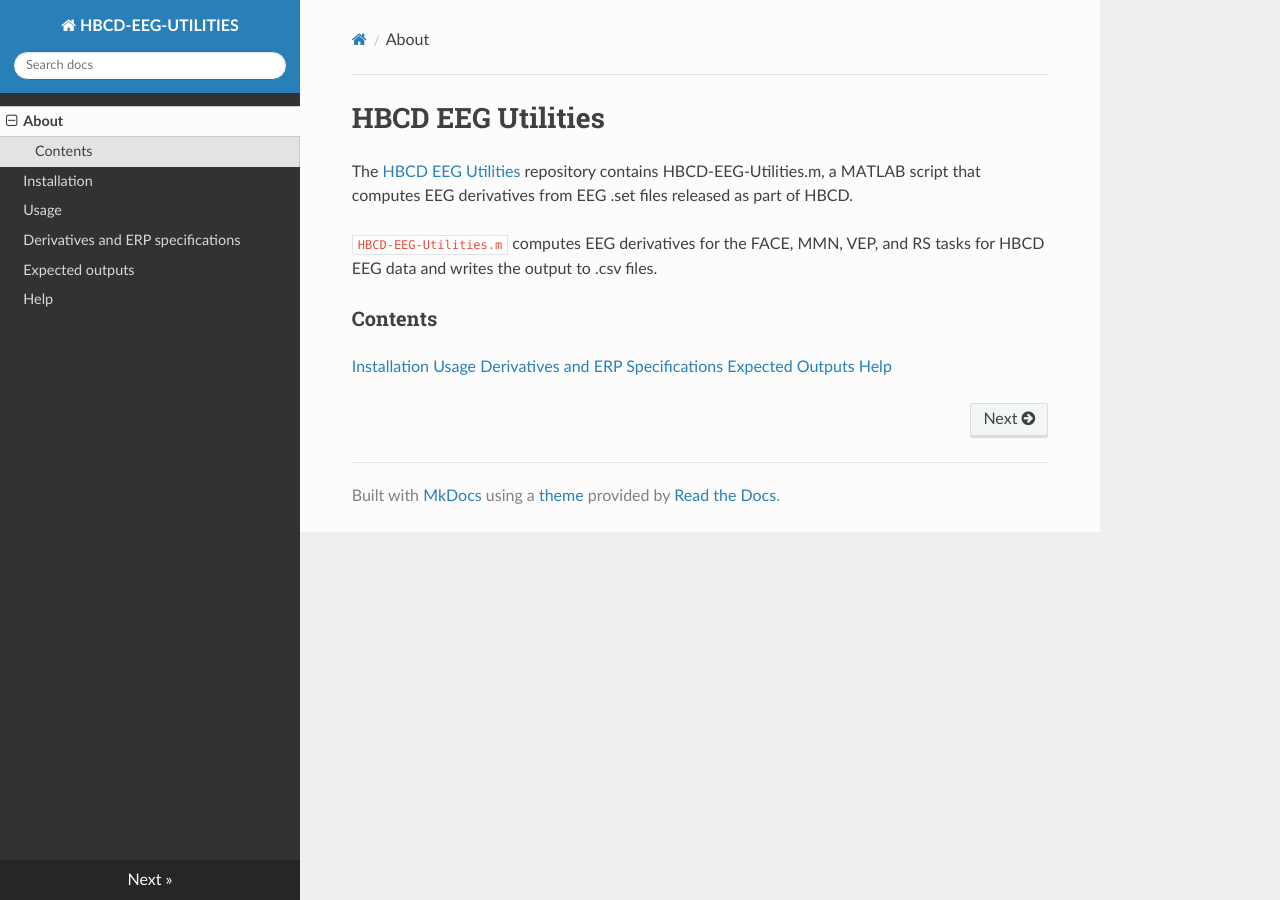
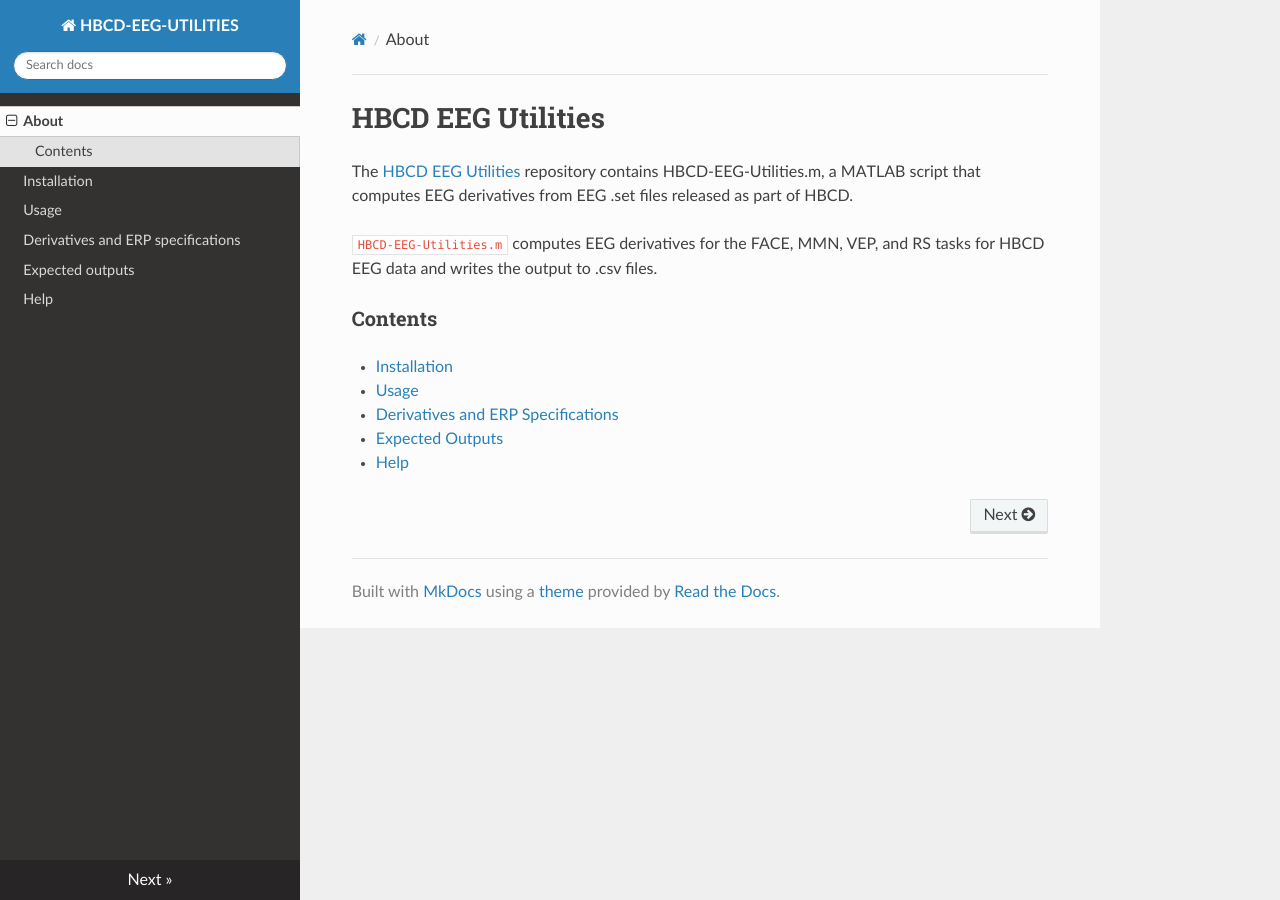
Before and after one commit to Child-Development-Lab/HBCD-EEG-Utilities, an MkDocs documentation site: the page built from docs/index.md, in a window 1280 px wide. Built offline with MkDocs 1.6.1, drawn with Linux system fonts in a browser that asks for light colours; nearby versions of some CDN libraries.

```diff
--- a/docs/index.md
+++ b/docs/index.md
@@ -6,8 +6,8 @@ The [HBCD EEG Utilities](https://github.com/Child-Development-Lab/HBCD-EEG-Utili
 
 ### Contents
 
-[Installation](https://childdevlab-hbcd-eeg-utilities.readthedocs.io/en/latest/installation/)
-[Usage](https://childdevlab-hbcd-eeg-utilities.readthedocs.io/en/latest/usage/)
-[Derivatives and ERP Specifications](https://childdevlab-hbcd-eeg-utilities.readthedocs.io/en/latest/derivatives_ERPspecs/)
-[Expected Outputs](https://childdevlab-hbcd-eeg-utilities.readthedocs.io/en/latest/expected-outputs/)
-[Help](https://childdevlab-hbcd-eeg-utilities.readthedocs.io/en/latest/help/)
+- [Installation](https://childdevlab-hbcd-eeg-utilities.readthedocs.io/en/latest/installation/)
+- [Usage](https://childdevlab-hbcd-eeg-utilities.readthedocs.io/en/latest/usage/)
+- [Derivatives and ERP Specifications](https://childdevlab-hbcd-eeg-utilities.readthedocs.io/en/latest/derivatives_ERPspecs/)
+- [Expected Outputs](https://childdevlab-hbcd-eeg-utilities.readthedocs.io/en/latest/expected-outputs/)
+- [Help](https://childdevlab-hbcd-eeg-utilities.readthedocs.io/en/latest/help/)
```
